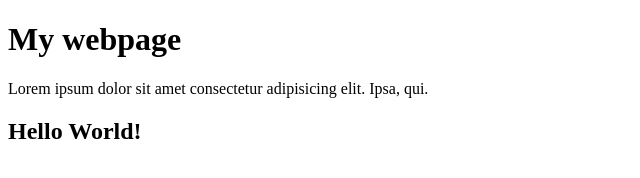
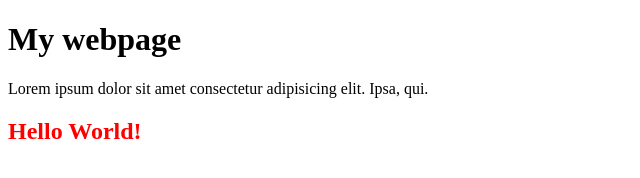
Before and after one commit to phonz-dev/learning_git, a plain HTML site: page index.html in a window 1280 px wide. Shown: the whole page, without its empty margins (0-640 px from the left). Drawn offline with Linux system fonts and the light colour scheme.

Commit message:
Add color to subheading

```diff
--- a/index.html
+++ b/index.html
@@ -9,6 +9,6 @@
   <body>
     <h1>My webpage</h1>
     <p>Lorem ipsum dolor sit amet consectetur adipisicing elit. Ipsa, qui.</p>
-    <h2>Hello World!</h2>
+    <h2 style="color: red;">Hello World!</h2>
   </body>
 </html>
```
